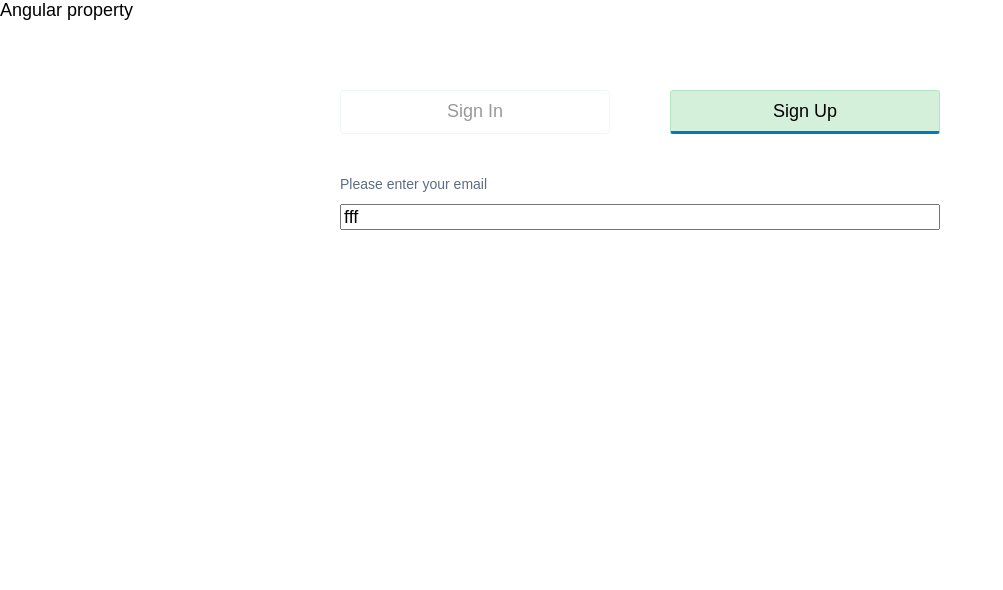
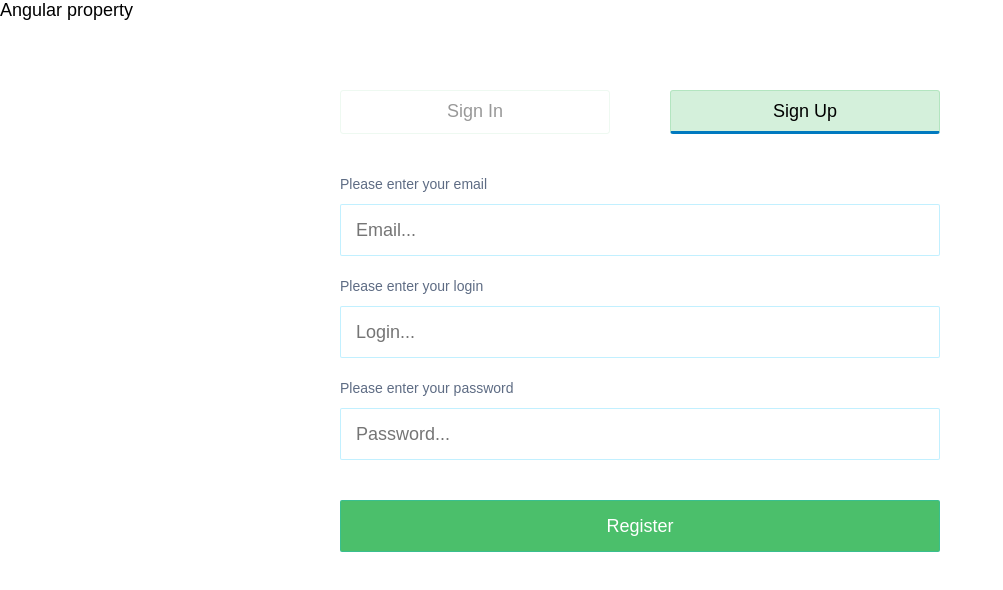
Before and after one commit to EkaterinaSaverina/my-first-angular-project, an Angular app: page / in a window 1280 px wide. Both pictures are taken after a click on the item "Sign Up". Shown: the top 590 px of the page, without its empty margins (0-1003 px from the left). Built offline with nearby package versions, Linux system fonts and the light colour scheme.

Commit message:
HEDU-4899: Set markup and styles for Registration and Log In forms.
https://jira.hiqo-solutions.us:8443/browse/HEDU-4899

```diff
--- a/src/app/login/login.component.html
+++ b/src/app/login/login.component.html
@@ -11,8 +11,16 @@
 
     <form class="registration-form" id="form">
         <span class="registration-form-label">Please enter your email</span>
-        <input type="text" name="email" [(ngModel)]="email" />
+        <input type="text" name="email" class="registration-form-input" placeholder="Email..." />
 
+        <span *ngIf="!logIn" class="registration-form-label">Please enter your login</span>
+        <input *ngIf="!logIn" type="text" name="email" class="registration-form-input" placeholder="Login..." />
+
+        <span class="registration-form-label">Please enter your password</span>
+        <input type="text" name="email" class="registration-form-input" placeholder="Password..." />
+
+        <button *ngIf="logIn" class="registration-form-button" type="submit">Log In</button>
+        <button *ngIf="!logIn" class="registration-form-button" type="submit">Register</button>
     </form>
 
 </div>
--- a/src/app/login/login.component.ts
+++ b/src/app/login/login.component.ts
@@ -8,7 +8,6 @@ import { Component, Input, OnInit } from '@angular/core';
 export class LoginComponent implements OnInit {
 
   logIn: boolean = true;
-  email = 'fff';
 
   @Input() title: string;
 
```
